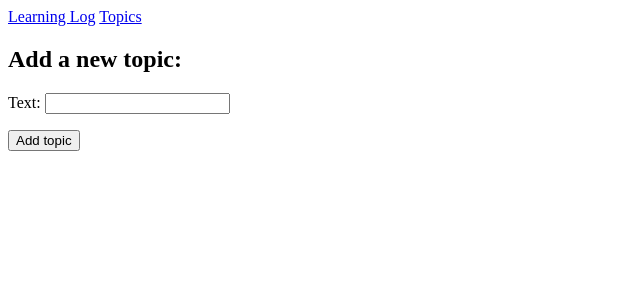
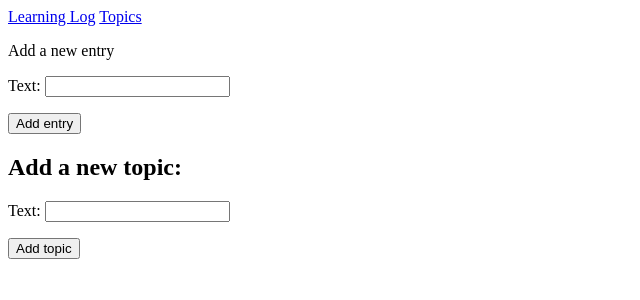
Before and after one commit to abby-does-code/django_project, a Django app: page /new_topic/ in a window 1280 px wide. Shown: the top 300 px of the page, without its empty margins (0-640 px from the left). Run offline with Django 3.2, Linux system fonts and the light colour scheme.

Commit message:
new_entry

```diff
--- a/MainApp/forms.py
+++ b/MainApp/forms.py
@@ -1,8 +1,18 @@
 from django import forms
-from .models import Topic
+from .models import Topic, Entry
+
 
 class TopicForm(forms.ModelForm):
     class Meta:
         model = Topic
-        fields = ['text']
-        label = {'Text: ':''}
+        fields = ["text"]
+        label = {"Text: ": ""}
+
+
+class EntryForm(forms.ModelForm):
+    class Meta:
+        model = Entry
+        fields = ["text"]
+        label = {"Text :": ""}
+
+        widgets = {"text": forms.Textarea(attrs={"cols": 80})}
--- a/MainApp/templates/MainApp/base.html
+++ b/MainApp/templates/MainApp/base.html
@@ -3,6 +3,16 @@
     <a href="{% url 'MainApp:topics' %}">Topics</a>
 </p>
 
+<p>Add a new entry</p>
+
+<form action="{% url 'MainApp:new_entry' topic.id %}" method='post'>
+
+    {% csrf_token %}
+    {{form.as_p}}
+
+    <button name="submit">Add entry</button>
+
+</form>
 
 
 {%block content%}
--- a/MainApp/templates/MainApp/topic.html
+++ b/MainApp/templates/MainApp/topic.html
@@ -15,5 +15,6 @@
     <li>There are no entries for this topic yet.</li>
 </ul>
 
+<p><a href="{% url 'MainApp:new_entry' topic.id %}">Add new entry</a></p>
 
 {%endblock content%}
--- a/MainApp/urls.py
+++ b/MainApp/urls.py
@@ -9,6 +9,7 @@ urlpatterns = [
     path("topics", views.topics, name="topics"),
     path("topics/<int:topic_id>/", views.topic, name="topic"),
     path("new_topic/", views.new_topic, name="new_topic"),
+    path("new_entry/<int:topic_id>/", views.new_entry, name="new_topic"),
 ]
 
 
--- a/MainApp/views.py
+++ b/MainApp/views.py
@@ -42,3 +42,22 @@ def new_topic(request):
     # get request loads empty form
     # request.POST has all the info the user inputted on the website and adds to DB
     # is_valid() checks to make sure there's not errors on the form; if valid, save
+
+
+def new_entry(request, topic_id):
+    topic = Topic.objects.get(id=topic_id)
+    if request.method != "POST":  # load a new form
+        form = EntryForm()
+    else:
+        form = EntryForm(data=request.POST)
+
+        if form.is_valid():
+            new_entry = form.save(commit=FALSE)
+            # with new entry, don't have associated topic
+            new_entry.topic = topic
+            new_entry.save()
+            return redirect("MainApp:topic", topic_id=topic_id)
+            #  Page 'Topic' requires id; so we pull the topic id from the first line to tell it where to go
+    context = {'form':form,'topic':topic}
+    # pass object "topic" instead of id so it will show the topic and pass all attributes
+    return render(request, 'MainApp/new_entry.html',context)
```
Also changed, not shown: MainApp/templates/MainApp/new_entry.html (added, +13 -0 lines).
